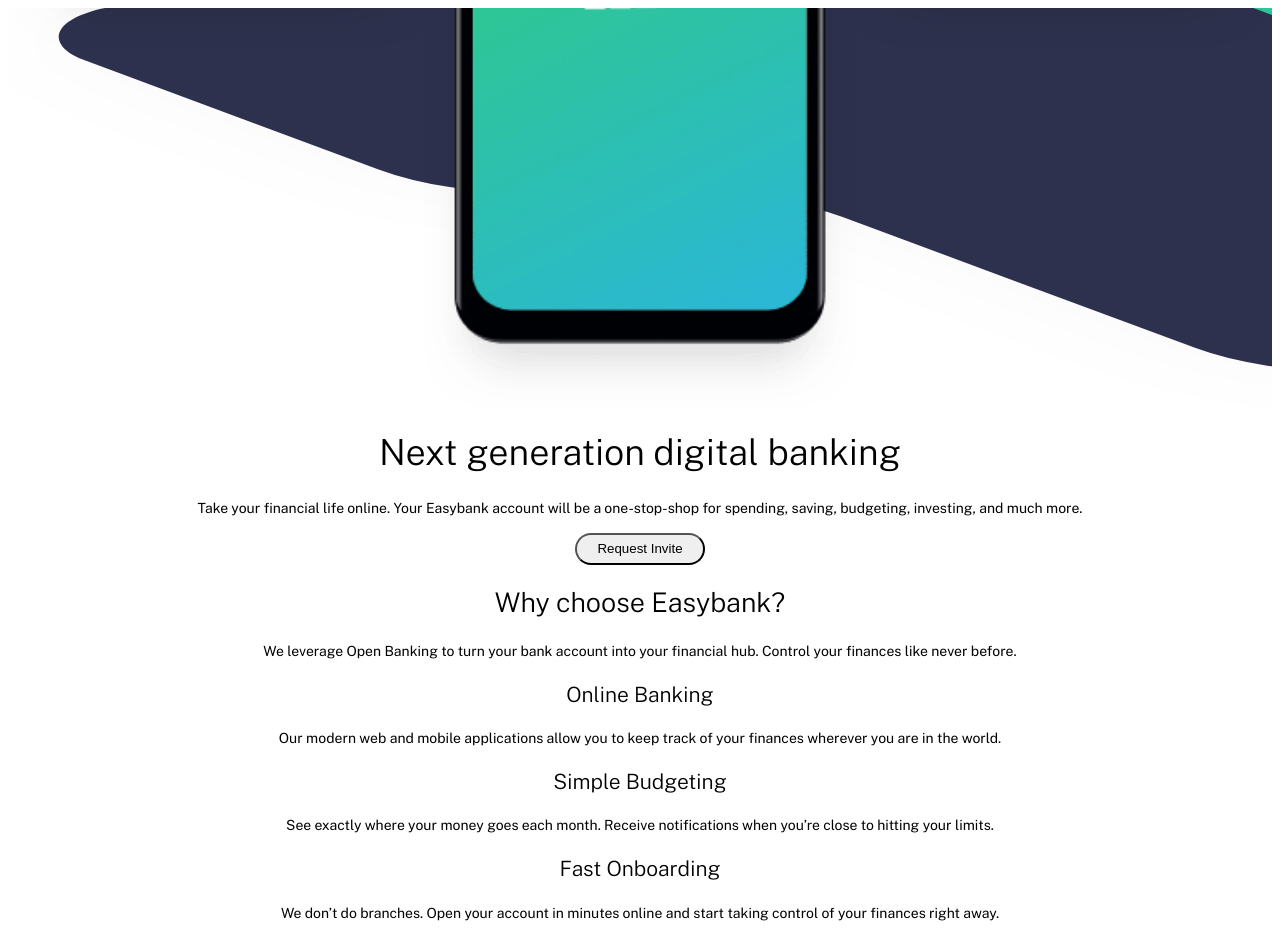
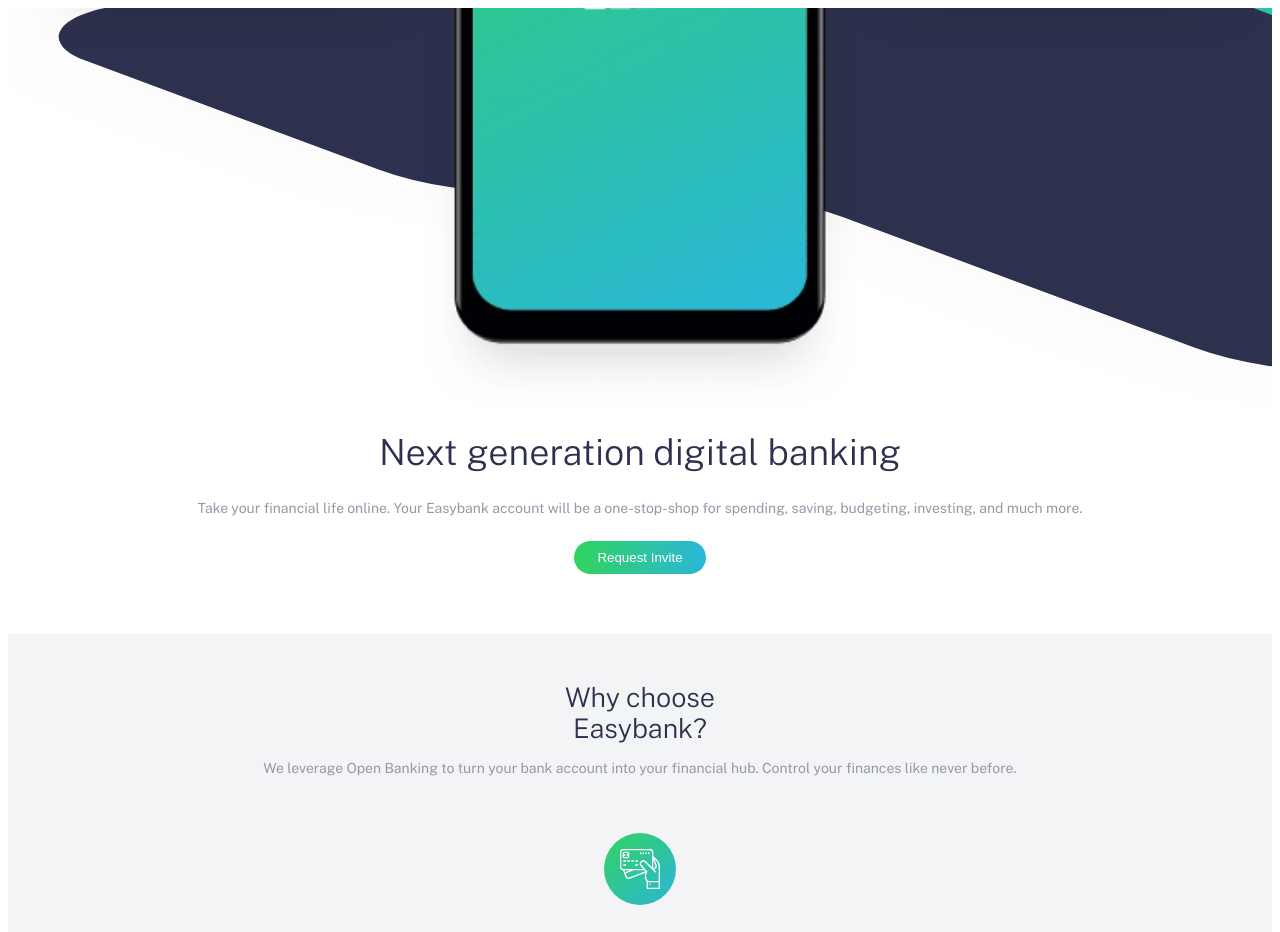
Before and after one commit to grantmcdade/easybank-landing-page, a Vue app: page / in a window 1280 px wide. Shown: the top 932 px of the page. Built offline with nearby package versions, Linux system fonts and the light colour scheme.

Commit message:
Apply more styling

```diff
--- a/src/assets/_base.scss
+++ b/src/assets/_base.scss
@@ -4,7 +4,7 @@
     --clr-primary-800: hsl(233, 26%, 24%);
 
     --clr-neutral-500: hsl(233, 8%, 62%);
-    --clr-neutral-200: hsl(220, 16%, 96%);
+    --clr-neutral-200: hsl(220, 14%, 96%);
     --clr-neutral-100: hsl(0, 0%, 98%);
 
     --clr-white: hsl(0, 0%, 100%);
@@ -27,9 +27,13 @@
 h2,
 h3 {
     font-weight: var(--fw-light);
+    color: var(--clr-primary-800);
 }
 
 p {
     font-size: 0.875rem;
     line-height: 1.5;
+    color: var(--clr-neutral-500);
+    padding-left: 0.75rem;
+    padding-right: 0.75rem;
 }
--- a/src/components/EbHome.vue
+++ b/src/components/EbHome.vue
@@ -1,20 +1,28 @@
 <template>
     <div>
-        <div class="mockups"></div>
-        <h1>Next generation digital banking</h1>
-        <p>
-            Take your financial life online. Your Easybank account will be a
-            one-stop-shop for spending, saving, budgeting, investing, and much
-            more.
-        </p>
-        <request-invite />
-        <section>
-            <h2>Why choose Easybank?</h2>
-            <p>
+        <section class="pb-15">
+            <div class="mockups"></div>
+            <h1>Next generation digital banking</h1>
+            <p class="px-3 pb-2">
+                Take your financial life online. Your Easybank account will be a
+                one-stop-shop for spending, saving, budgeting, investing, and
+                much more.
+            </p>
+            <request-invite />
+        </section>
+        <section class="shaded pt-12">
+            <h2 class="section-title">Why choose Easybank?</h2>
+            <p class="pb-10">
                 We leverage Open Banking to turn your bank account into your
                 financial hub. Control your finances like never before.
             </p>
             <template v-for="advantage in advantages" :key="advantage.title">
+                <img
+                    class="advantage-icon"
+                    :src="advantage.image"
+                    v-if="advantage.image"
+                    alt=""
+                />
                 <h3>{{ advantage.title }}</h3>
                 <p>{{ advantage.reason }}</p>
             </template>
@@ -52,21 +60,29 @@
 import EbArticle from '@/components/EbArticle.vue';
 import EbFooterMenu from '@/components/EbFooterMenu.vue';
 import RequestInvite from '@/components/RequestInvite.vue';
+import iconOnline from '@/assets/images/icon-online.svg';
+import iconBudgeting from '@/assets/images/icon-budgeting.svg';
+import iconOnboarding from '@/assets/images/icon-onboarding.svg';
+import iconApi from '@/assets/images/icon-api.svg';
 
 const advantages = ref([
     {
+        image: iconOnline,
         title: 'Online Banking',
         reason: 'Our modern web and mobile applications allow you to keep track of your finances wherever you are in the world.',
     },
     {
+        image: iconBudgeting,
         title: 'Simple Budgeting',
         reason: 'See exactly where your money goes each month. Receive notifications when you’re close to hitting your limits.',
     },
     {
+        image: iconOnboarding,
         title: 'Fast Onboarding',
         reason: 'We don’t do branches. Open your account in minutes online and start taking control of your finances right away.',
     },
     {
+        image: iconApi,
         title: 'Open API',
         reason: 'Manage your savings, investments, pension, and much more from one account. Tracking your money has never been easier.',
     },
@@ -109,4 +125,18 @@
     background-position: bottom, bottom -1.5em left -6em;
     height: 50vh;
 }
+
+.section-title {
+    max-width: 10rem;
+    margin: 0 auto;
+}
+
+.shaded {
+    background-color: var(--clr-neutral-200);
+}
+
+.advantage-icon {
+    width: 4.5rem;
+    aspect-ratio: 1;
+}
 </style>
--- a/src/components/RequestInvite.vue
+++ b/src/components/RequestInvite.vue
@@ -7,6 +7,13 @@
 <style lang="scss" scoped>
 button {
     border-radius: 2rem;
-    padding: 0.5em 1.5em;
+    padding: 0.7em 1.75em;
+    border: none;
+    color: var(--clr-white);
+    background: linear-gradient(
+        0.25turn,
+        var(--clr-primary-400),
+        var(--clr-primary-500)
+    );
 }
 </style>
```
